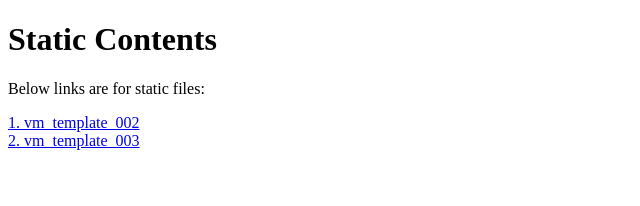
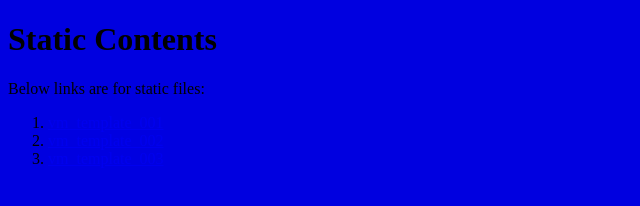
Before and after one commit to masud-github/static_content, a plain HTML site: page docs/index.html in a window 1280 px wide. Shown: the whole page, without its empty margins (0-640 px from the left). Drawn offline with Linux system fonts and the light colour scheme.

Commit message:
Update index.html

```diff
--- a/docs/index.html
+++ b/docs/index.html
@@ -3,12 +3,13 @@
 <head>
     <title>Static Contents</title>
 </head>
-<body>
+<body bgcolor="light silver">
     <h1>Static Contents</h1>
     <p>Below links are for static files:</p>
-    <a href="vm_template_002.json">1. vm_template_002</a>
-    <br>
-    <a href="vm_template_003.json">2. vm_template_003</a>
-    <br>
+    <ol>
+    <li><a href="vm_template_001.json">vm_template_001</a></li>
+    <li><a href="vm_template_002.json">vm_template_002</a></li>
+    <li><a href="vm_template_003.json">vm_template_003</a></li>
+    </ol>
 </body>
 </html>
```
